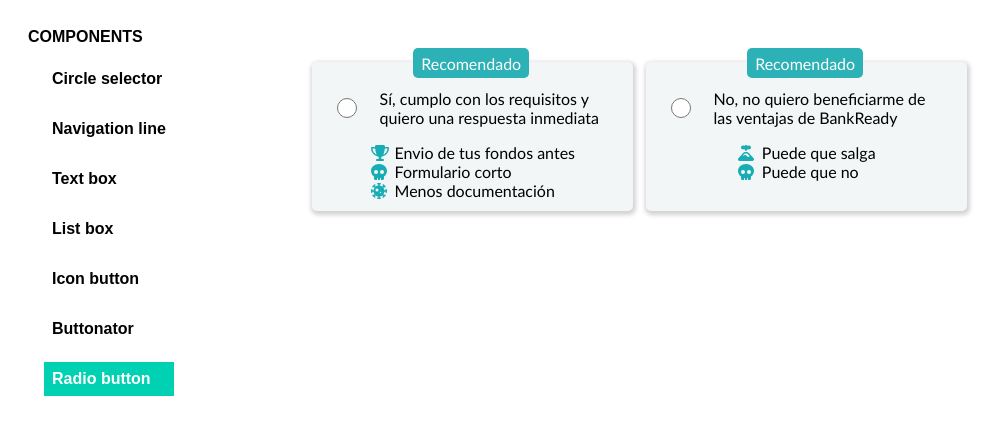
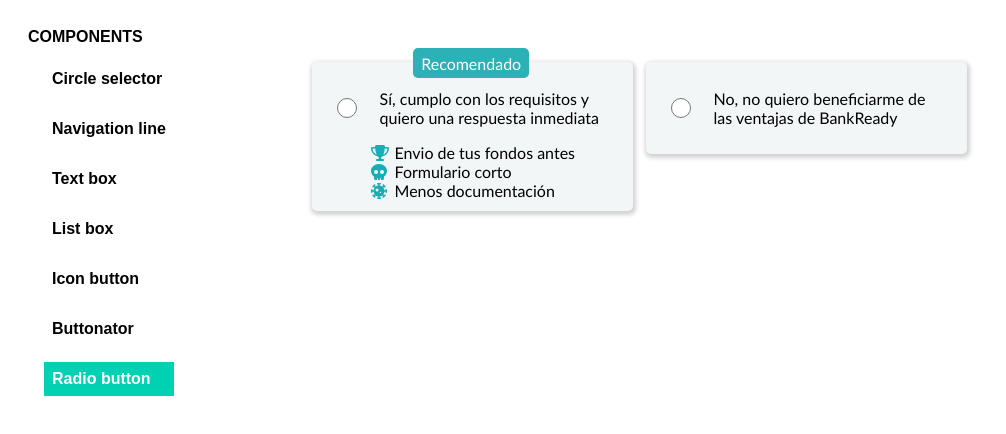
Before and after one commit to LaraGuardiola/angular-circleselector, an Angular app: page / in a window 1280 px wide. Both pictures are taken after a click on the item "Radio button". Shown: the top 434 px of the page, without its empty margins (0-1006 px from the left). Built offline with nearby package versions, Linux system fonts and the light colour scheme.

Commit message:
radio button tile done, without js integration this time, mostly done with css and the html template injected by the properties

```diff
--- a/src/app/radio-button/radio-button.component.css
+++ b/src/app/radio-button/radio-button.component.css
@@ -10,6 +10,7 @@
     display: flex;
     flex-direction: column;
     width: 300px;
+    height: fit-content;
     border-radius: 5px;
     background-color: #f2f6f6;
     box-shadow: 1px 2px 4px 2px lightgray;
--- a/src/app/radio-button/radio-button.component.html
+++ b/src/app/radio-button/radio-button.component.html
@@ -1,8 +1,8 @@
 <div class="wrapper">
-    <div *ngFor="let e of [].constructor(numOfRadioButtons); let i = index" class="radio-button">
+    <div *ngFor="let btn of displayLists; let i = index" class="radio-button">
         <div class="radio-section">
             <div class="radio">
-                <input class="radio-btn" type="radio" name="radio-button">
+                <input (change)="onCheck($event)" class="radio-btn" type="radio" name="radio-button" [value]="itemList[i].radioValues[i]">
             </div>
             <div class="text">
                 <p>{{ itemList[i].mainText[i] }}</p>
--- a/src/app/radio-button/radio-button.component.ts
+++ b/src/app/radio-button/radio-button.component.ts
@@ -11,22 +11,25 @@
   @Input() symbol: any[]
   @Input() symbol1: any[]
 
-  @Input() list: string[]
   @Input() mainText: string[]
 
-  @Input() isRecommended: boolean
-  @Input() isRecommended1: boolean
   @Input() isRecommendedGroup: boolean[]
   @Input() displayLists: boolean[]
+  @Input() radioValues: boolean[]
   @Input() recommendedText: string
 
+  @Input() list: string[]
   @Input() list1: string[]
-  @Input() recommendedText1: string
 
-  @Input() numOfRadioButtons: number
   @Input() itemList: any[]
 
   constructor() {
+    this.recommendedText = "Recomendado"
+
+    this.isRecommendedGroup = [true, false]
+    this.displayLists = [true, false]
+    this.radioValues = [true, false]
+
     this.symbol = [faTrophy, faSkull, faVirusCovid]
     this.symbol1 = [faVolcano, faSkull]
 
@@ -34,17 +37,6 @@
       'Sí, cumplo con los requisitos y quiero una respuesta inmediata',
       'No, no quiero beneficiarme de las ventajas de BankReady'
     ]
-
-    this.recommendedText = "Recomendado"
-    this.isRecommended = true
-    this.isRecommended1 = true
-    this.isRecommendedGroup = [this.isRecommended, this.isRecommended1]
-    this.displayLists = [true, true]
-
-    this.recommendedText1 = "No Recomendado"
-
-
-    this.numOfRadioButtons = 2
 
     this.list = [
         "Envio de tus fondos antes",
@@ -55,32 +47,37 @@
         "Puede que salga",
         "Puede que no",
     ]
+
     this.itemList = [
       {
         mainText: this.mainText,
         isRecommended: this.isRecommendedGroup,
         displayLists: this.displayLists,
         list: this.list,
-        symbol: this.symbol
+        symbol: this.symbol,
+        radioValues: this.radioValues
       },
       {
         mainText: this.mainText,
         isRecommended: this.isRecommendedGroup,
         displayLists: this.displayLists,
         list: this.list1,
-        symbol: this.symbol1
+        symbol: this.symbol1,
+        radioValues: this.radioValues
       }
     ]
    }
 
-  @ViewChild('lista') lista: ElementRef | any
-
-  ngOnInit(): void {}
-
-  ngAfterViewInit(): void {
-
+  ngOnInit(): void {
+    if(typeof this.radioValues[1] === 'boolean'){
+      console.log('es booleano')
+    }else{
+      console.log('no es booleano')
+    }
   }
 
-
-
+  onCheck(event: Event): void {
+    let target = (event.target as HTMLInputElement)
+    console.log(target.value)
+  }
 }
```
